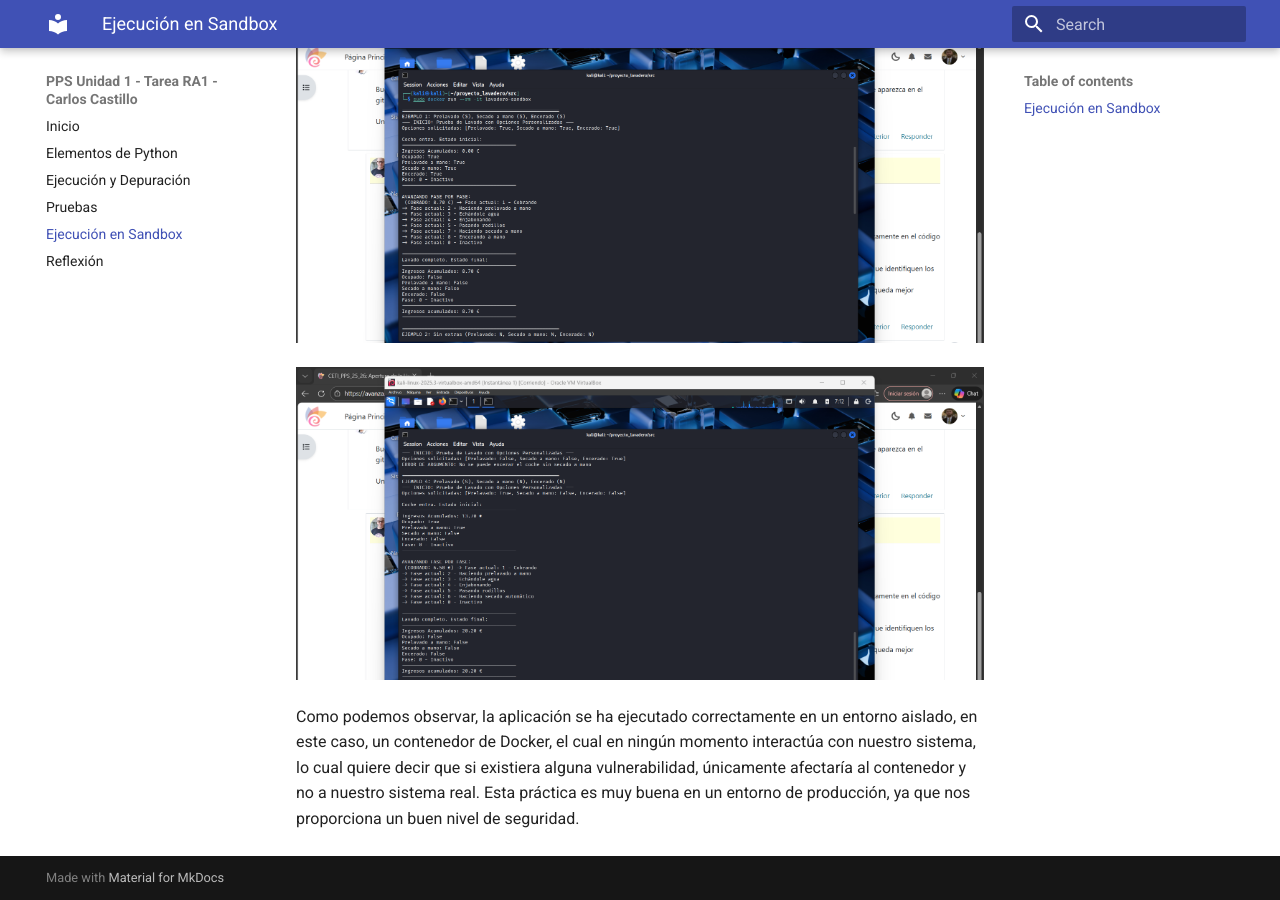
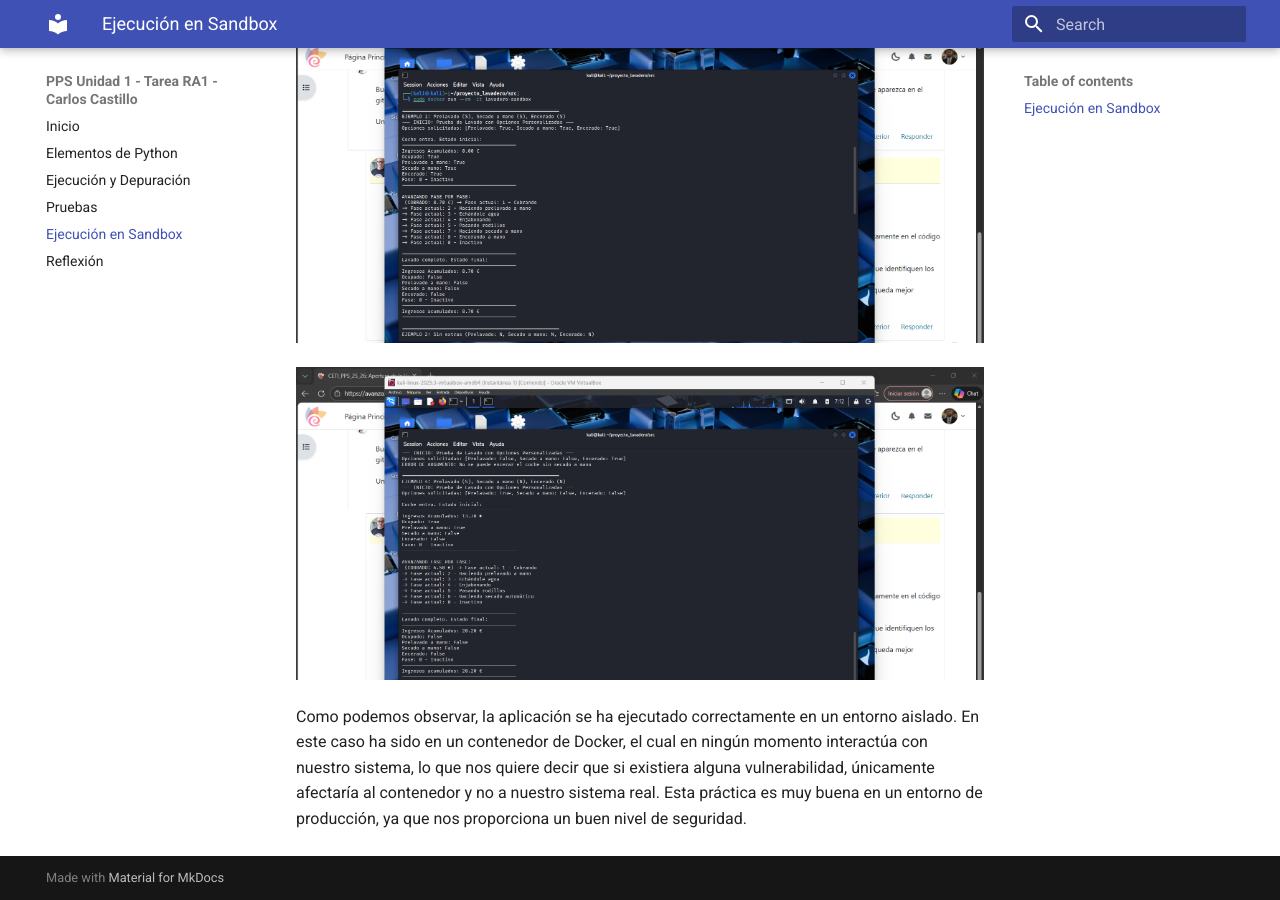
Before and after one commit to carloscastillogon1/Unidad1-TareaRA1-CarlosCastillo, an MkDocs documentation site: the page built from docs/sandbox.md, in a window 1280 px wide and 900 px high, scrolled down 1581 px. Built offline with MkDocs 1.6.1 and Material for MkDocs 9.7.7, drawn with Linux system fonts in a browser that asks for light colours.

Commit message:
sandbox.md

```diff
--- a/docs/sandbox.md
+++ b/docs/sandbox.md
@@ -28,13 +28,13 @@ habría que crear un Dockerfile en el cual vamos a configurar el contenedor Dock
 
 ***Una vez creado el Dockerfile, haré uso de los siguientes comandos:***
 
-- sudo docker build -t lavadero-sandbox .
+- **sudo docker build -t lavadero-sandbox .**
 
 
 ![Build](images/Build.png)
 
 
-- sudo docker run --rm -it lavadero-sandbox
+- **sudo docker run --rm -it lavadero-sandbox**
 
 
 ![ejecucion](images/ejecucion.png)
@@ -43,6 +43,6 @@ habría que crear un Dockerfile en el cual vamos a configurar el contenedor Dock
 ![completo](images/completo.png)
 
 
-Como podemos observar, la aplicación se ha ejecutado correctamente en un entorno aislado, en este caso, un contenedor de Docker, el cual en ningún momento
-interactúa con nuestro sistema, lo cual quiere decir que si existiera alguna vulnerabilidad, únicamente afectaría al contenedor y no a nuestro sistema real.
-Esta práctica es muy buena en un entorno de producción, ya que nos proporciona un buen nivel de seguridad.
+Como podemos observar, la aplicación se ha ejecutado correctamente en un entorno aislado. En este caso ha sido en un contenedor de Docker, el cual en ningún
+momento interactúa con nuestro sistema, lo que nos quiere decir que si existiera alguna vulnerabilidad, únicamente afectaría al contenedor y no a nuestro sistema
+real. Esta práctica es muy buena en un entorno de producción, ya que nos proporciona un buen nivel de seguridad.
```
